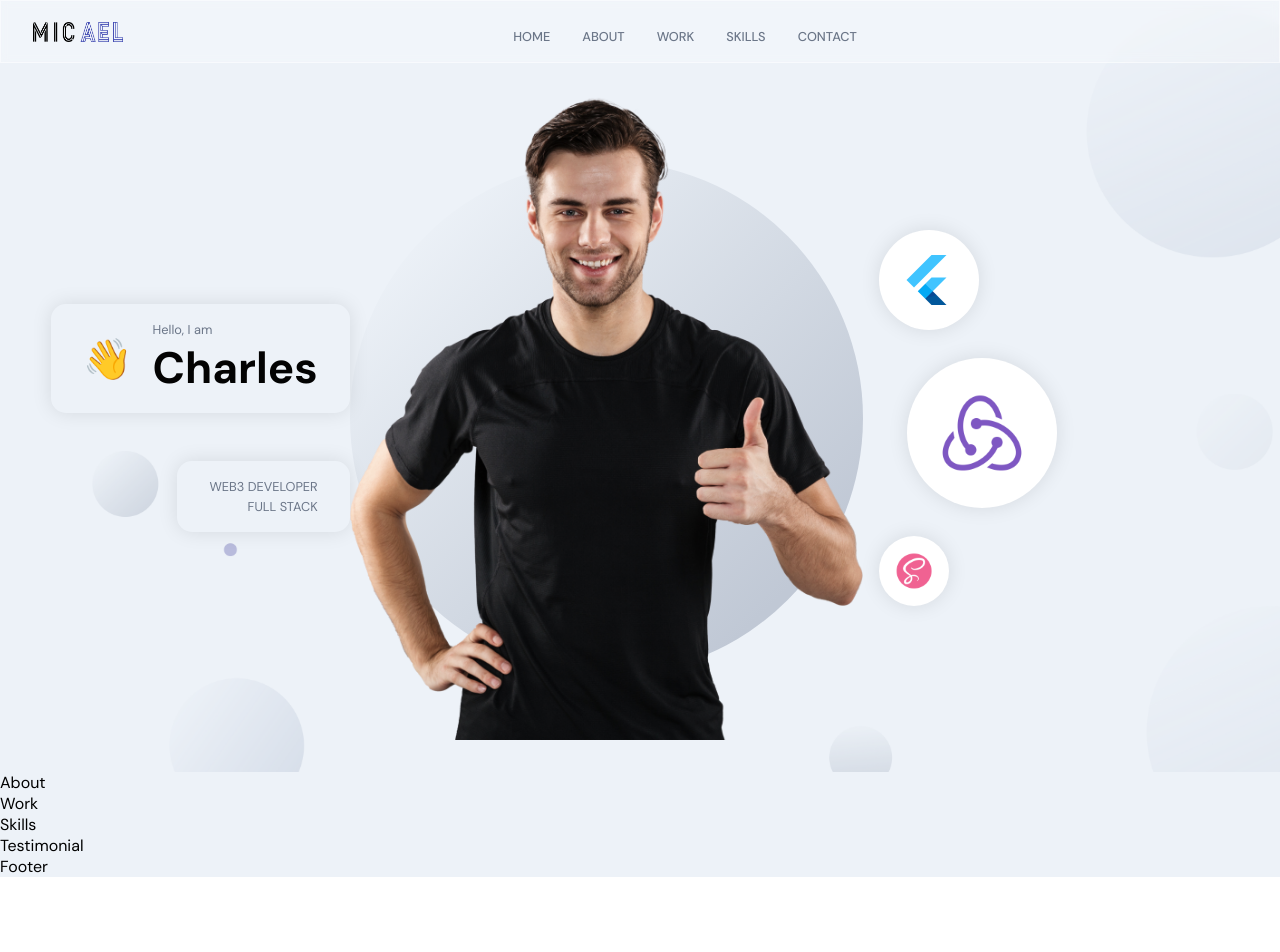
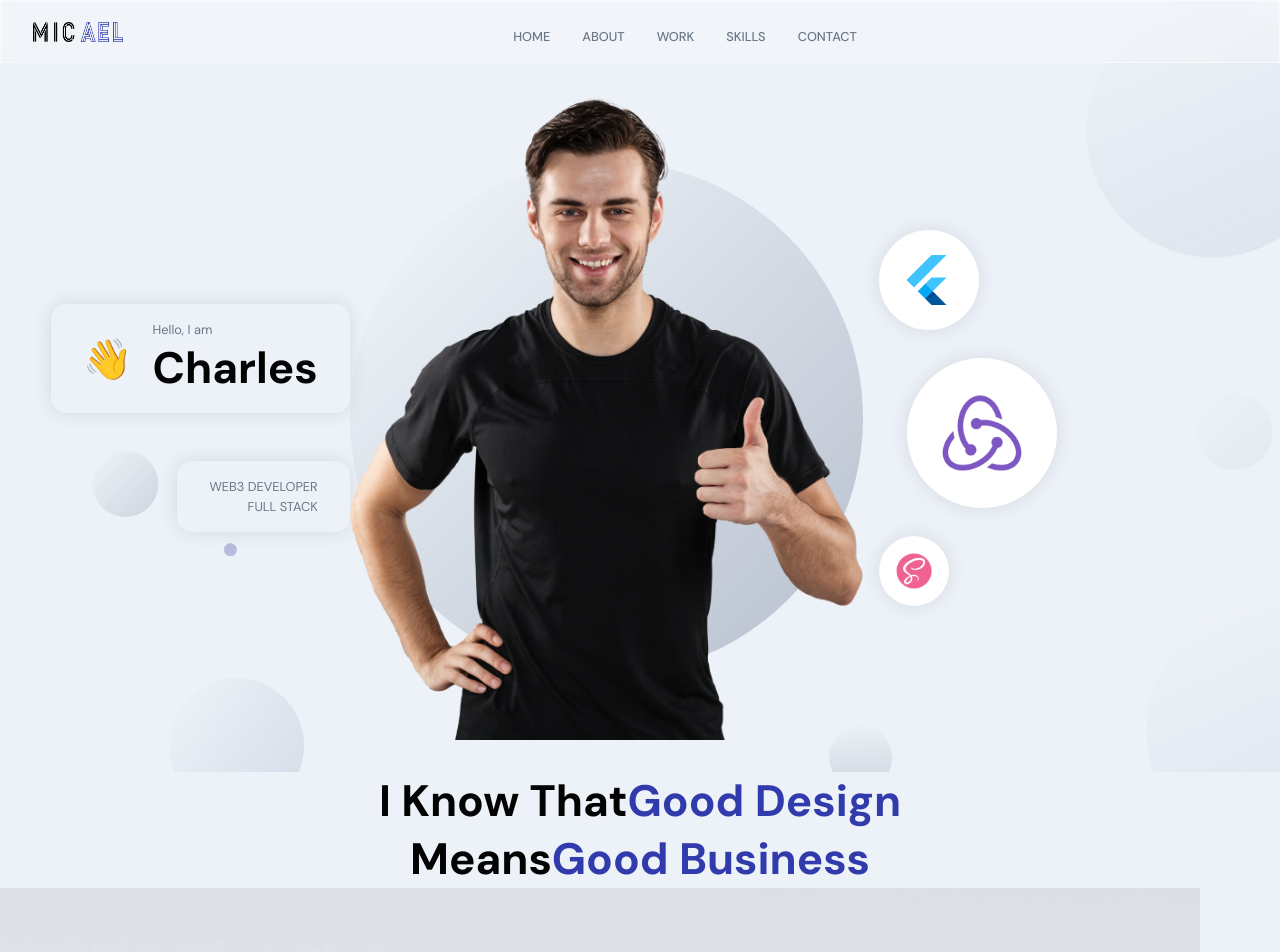
Before and after one commit to W3Charles/portfolio_website, a React (Create React App) app in the folder frontend_react/: page / in a window 1280 px wide. Shown: the top 952 px of the page. Before the commit the page ends 877 px from the top, so only its background shows below. Built offline with nearby package versions, Linux system fonts and the light colour scheme.

Commit message:
feat: add About section
- Add about h2 heading
- Create abouts array varaibale to store titles and descritpions
- Add framer motion.div animation to loop through array of abouts titles and descriptions

```diff
--- a/frontend_react/src/container/About/About.jsx
+++ b/frontend_react/src/container/About/About.jsx
@@ -1,10 +1,45 @@
-import React from 'react';
+import React, { useState, useEffect } from 'react';
+import { motion } from 'framer-motion';
+
+import { images } from '../../constants';
 
 import './About.scss';
 
+const abouts = [
+  {title: 'Web Development', description: 'I am a good web developer.', imgUrl: images.about01},
+  {title: 'Front End', description: 'I am a good web developer.', imgUrl: images.about02},
+  {title: 'Back End', description: 'I am a good web developer.', imgUrl: images.about03},
+  {title: 'Web Animations', description: 'I am a good web developer.', imgUrl: images.about04},
+];
+
 const About = () => {
   return (
-    <div>About</div>
+    <> {/*Empty react fragment */}
+      <h2 className="head-text">
+        I know that
+        <span>Good Design</span>
+        <br/>
+        means
+        <span>Good Business</span>
+      </h2>
+
+      <div className="app__profiles">
+        {/* Get an individual "about" and the index, then instantly return a motion.div */}
+        {abouts.map((about, index) => (
+          <motion.div
+            whileInView={{ opacity: 1 }}
+            whileHover={{ scale: 1.1 }}
+            transition={{ duration: 0.5, type: 'tween'}}
+            className="app__profile-item"
+            key={about.title + index}
+          >
+            <img src={about.imgUrl} alt={about.title} />
+            <h2 className="bold-text" style={{ marginTop: 20 }}> {about.title} </h2>
+            <p className="p-text" style={{ marginTop: 10 }}> {about.description} </p>
+          </motion.div>
+        ))}
+      </div>
+    </>
   )
 }
 
--- a/frontend_react/src/container/Header/Header.jsx
+++ b/frontend_react/src/container/Header/Header.jsx
@@ -58,9 +58,9 @@
 
       <motion.div
         variant={scaleVariants}
-        animate={scaleVariants.animate}
         /*whileInView={scaleVariants.whileInView}*/
         /*whileInView="onscreen"*/
+        animate={scaleVariants.animate}
         className="app__header-circles"
       >
         {[images.flutter, images.redux, images.sass].map((circle, index) => (
--- a/frontend_react/src/container/Header/Header.scss
+++ b/frontend_react/src/container/Header/Header.scss
@@ -183,7 +183,7 @@
         left: 0;
         right: 0;
         bottom: 0;
-        z-index: 0;
+        z-index: 0; /* Sends overlay circle behind header image */
         width: 100%;
         height: 100%;
     }
```
